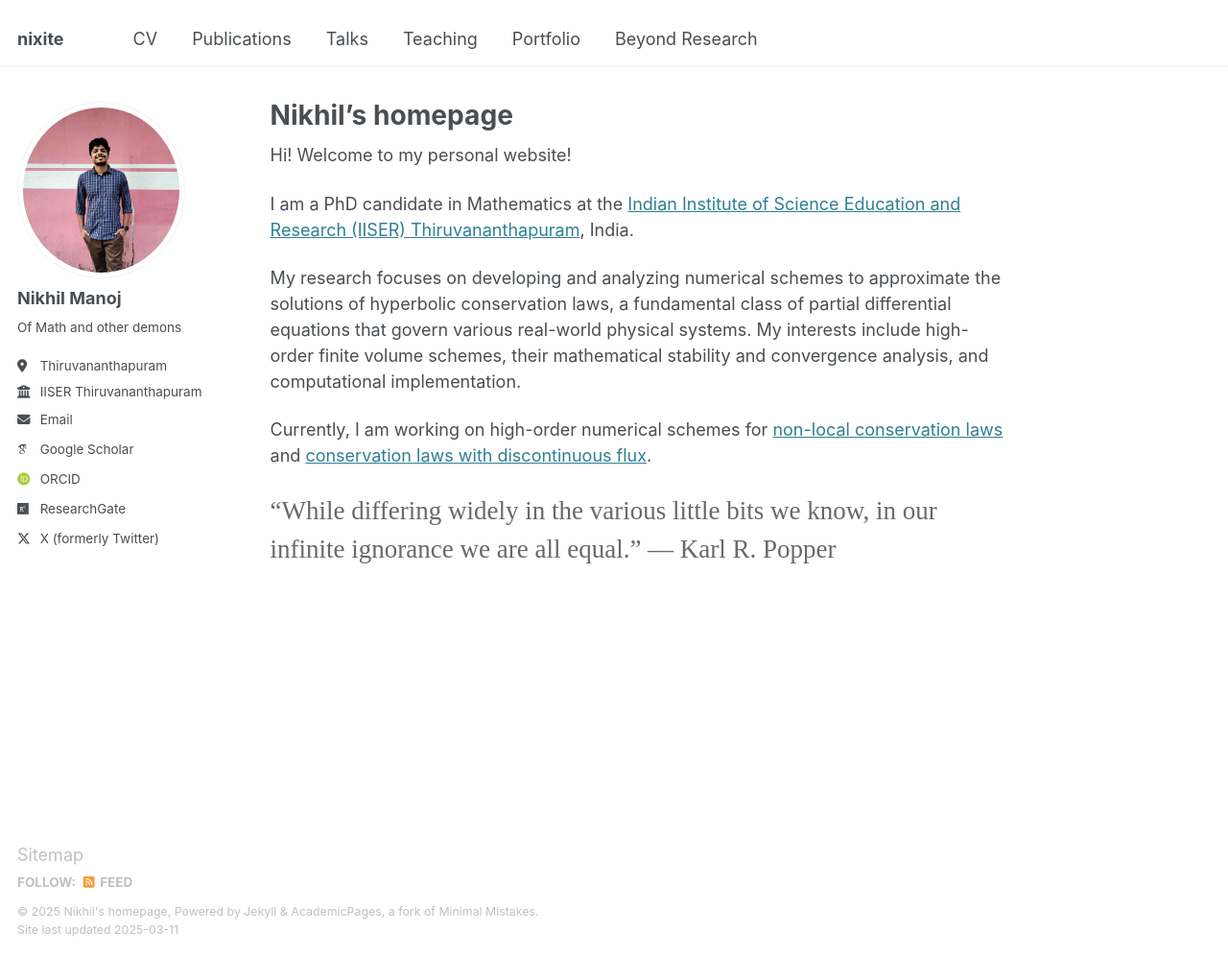
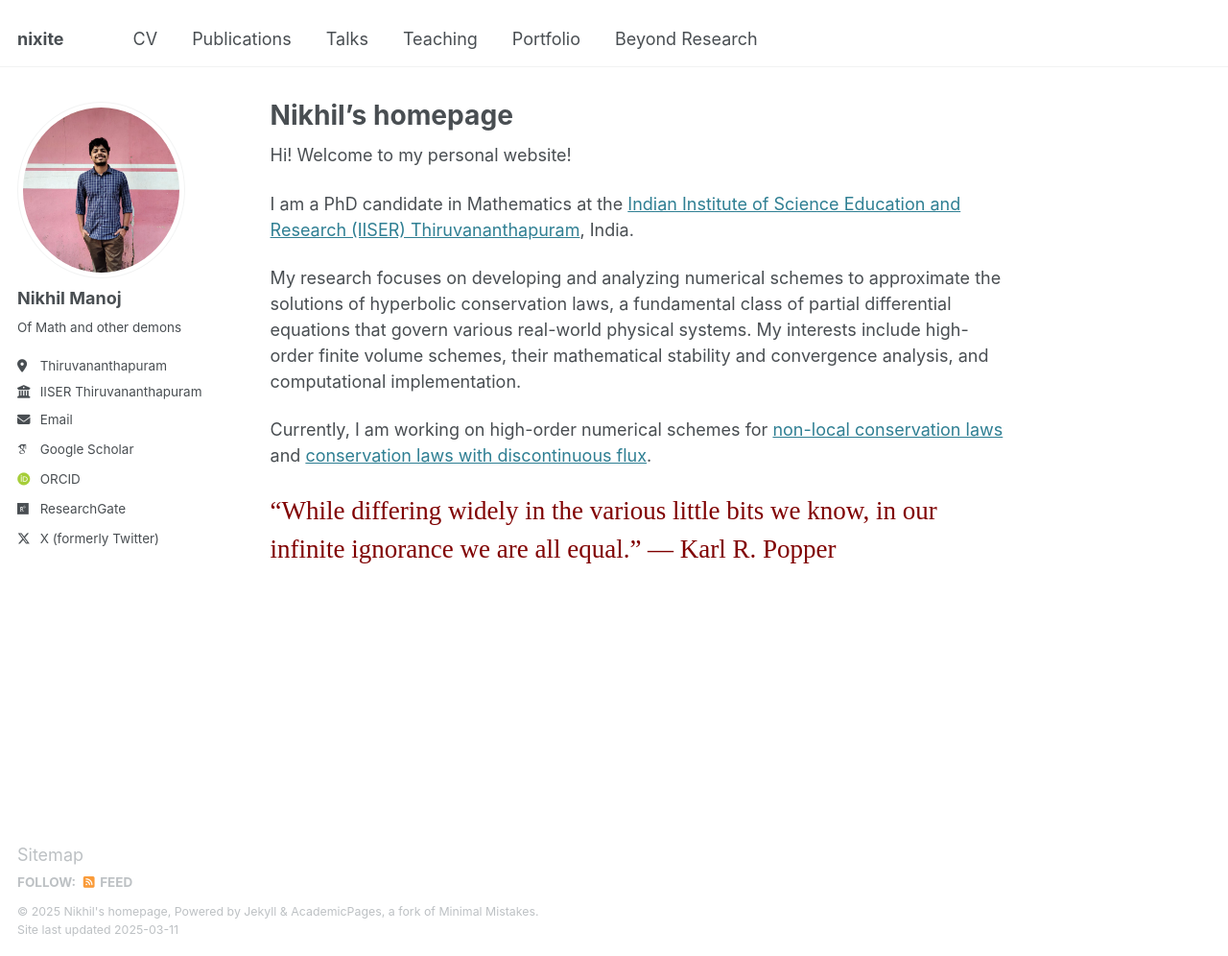
Before and after one commit to nikhil0597/nikhil0597.github.io, a Jekyll site: the page built from _pages/about.md, in a window 1280 px wide and 996 px high. Shown: the whole window at 96% size. Built offline with Jekyll 4.4.1, drawn with Linux system fonts in a browser that asks for light colours; some web fonts are replaced.

Commit message:
Update about.md

```diff
--- a/_pages/about.md
+++ b/_pages/about.md
@@ -14,7 +14,7 @@ My research focuses on developing and analyzing numerical schemes to approximate
 
 Currently, I am working on high-order numerical schemes for [non-local conservation laws](https://www.esaim-m2an.org/articles/m2an/abs/2023/06/m2an230129/m2an230129.html) and [conservation laws with discontinuous flux](https://arxiv.org/abs/2501.04620).
 
-<span style="font-family: 'Brush Script MT', cursive; font-size: 1.5em; color: #696969;">
+<span style="font-family: 'Brush Script MT', cursive; font-size: 1.5em; color: maroon;">
   “While differing widely in the various little bits we know, in our infinite ignorance we are all equal.”
   ― Karl R. Popper
 </span>
```
